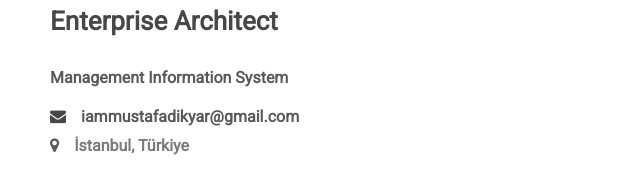
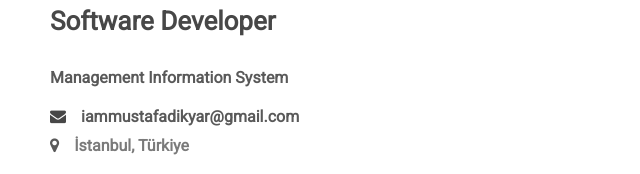
Before and after one commit to mustafadikyar/mustafadikyar.github.io, a plain HTML site: page index.html in a window 1280 px wide. Shown: the part 315-489 px from the top of the page, 35-675 px from the left. Drawn offline with Linux system fonts and the light colour scheme.

Commit message:
Update index.html

```diff
--- a/index.html
+++ b/index.html
@@ -1,11 +1,11 @@
 <!doctype html>
 <html lang="en">
 <head>
-        <title>Mustafa Dikyar - Enterprise Architect</title>
+        <title>Mustafa Dikyar - Software Developer</title>
         <!-- Required meta tags -->
         <meta charset="utf-8">
         <meta http-equiv="X-UA-Compatible" content="IE=edge">
-        <meta name="description" content="Mustafa Dikyar | Enterprise Architect" />
+        <meta name="description" content="Mustafa Dikyar | Software Developer" />
         <meta name="keywords" content="mustafa,dikyar,developer,xamarin,dotnet,software" />
         <meta name="developer" content="Mustafa Dikyar">
         <meta name="viewport" content="width=device-width, initial-scale=1, shrink-to-fit=no">
@@ -64,7 +64,7 @@
                                 <h2 class="wow fadeInUp" data-wow-duration="0.8s" data-wow-delay="0.2s">
 									<a href="https://mustafadikyar.com.tr">Mustafa Dikyar</a>
 								</h2>
-                                <h4 class="wow fadeInUp" data-wow-duration="0.8s" data-wow-delay="0.3s">Enterprise Architect</h4>
+                                <h4 class="wow fadeInUp" data-wow-duration="0.8s" data-wow-delay="0.3s">Software Developer</h4>
                                 <h6 class="wow fadeInUp" data-wow-duration="0.8s" data-wow-delay="0.4s">
 									<a href="https://mehmetakif.academia.edu/MustafaDikyar" target="_blank">Management Information System</a
 								</h6>
```
